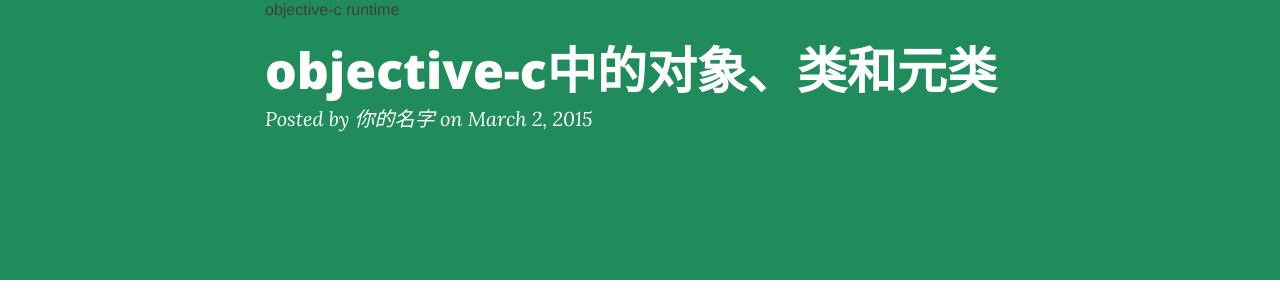
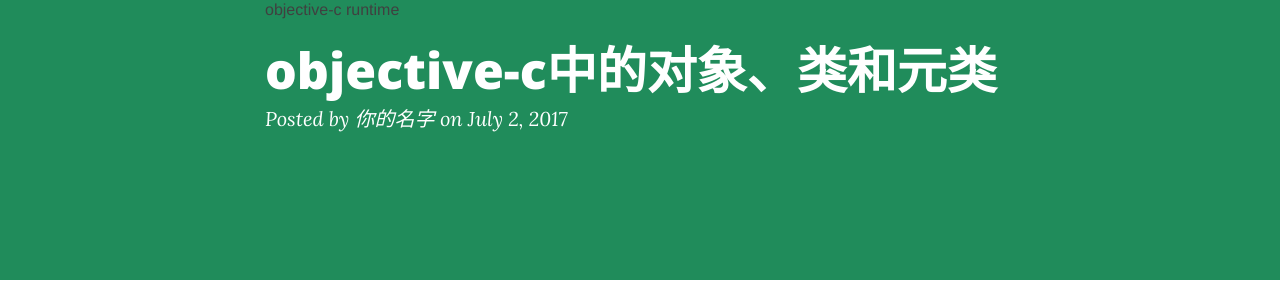
Before and after one commit to leung-c/leung-c.github.io, a Jekyll site: the page built from _posts/2017-07-02-how-to-write.md, in a window 1280 px wide. Shown: the part 154-454 px from the top of the page. Built offline with Jekyll 4.4.1, drawn with Linux system fonts in a browser that asks for light colours; nearby versions of some CDN libraries; comment, search, counter and statistics services are not loaded; part of the change alters nothing that is shown.

Commit message:
info setting

```diff
--- a/_config.yml
+++ b/_config.yml
@@ -9,7 +9,7 @@ url: "https://leung-c.github.io"  # 此处填写你的博客地址
 # About/contact
 owner:
   name: "LiangChao" # 填写作者信息：名字
-  email: X@gmail.com # 填写作者信息：邮箱
+  email: leung-c@outlook.com # 填写作者信息：邮箱
   bio: "不忘初心，方得始终" # 填写作者信息：博客描述
 
 # Data
--- a/_posts/2015-03-02-how-to-write.md
+++ b/_posts/2017-07-02-how-to-write.md
@@ -1,10 +1,10 @@
 ---
 layout: post
 title: objective-c中的对象、类和元类
-date: 2015-3-02
+date: 2017-07-02
 categories: blog
 tags: [objective-c,runtime]
-description: 文章金句。
+description: 什么是OC中的对象、类、元类，它们被如何表示，它们之前的关系。
 ---
 
 这里是博客正文。
```
